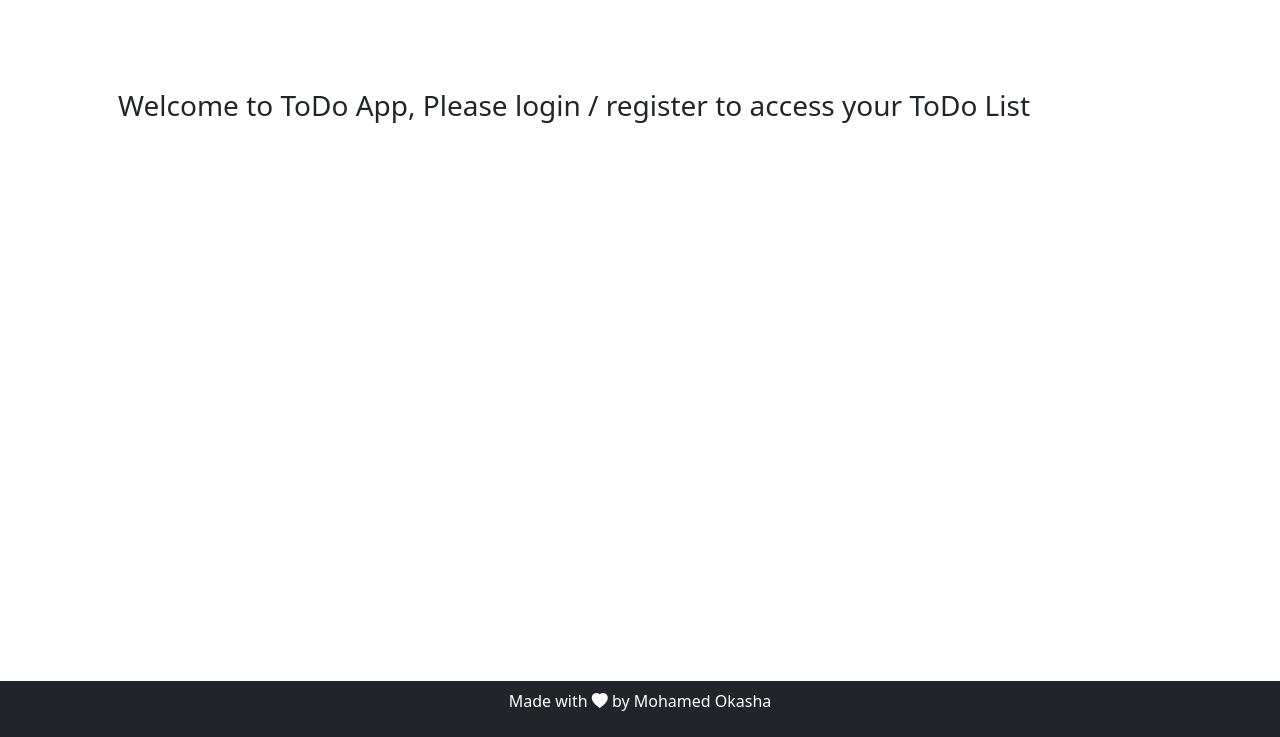
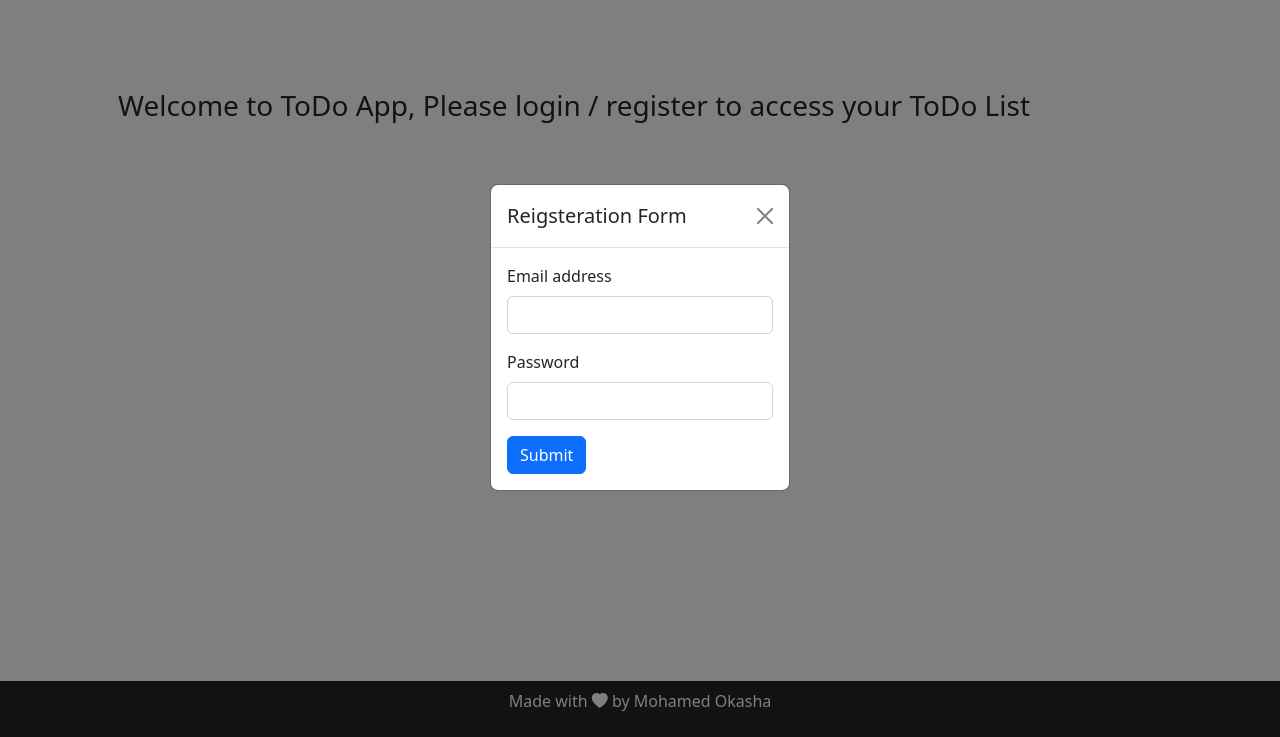
Before and after one commit to Mohamed3Okasha/todo-app, a website: page index.html in a window 1280 px wide. Both pictures are taken after a click on the button "Register". Shown: the part 63-800 px from the top of the page. Drawn offline with nearby package versions, Linux system fonts and the light colour scheme; files that its build step writes are made by us from their sources.

Commit message:
implement registration form UI inside a modal

```diff
--- a/index.html
+++ b/index.html
@@ -18,7 +18,14 @@
           <a href="#" class="navbar-brand">ToDo App</a>
           <div>
             <button class="btn btn-primary">Login</button>
-            <button class="btn btn-secondary">Register</button>
+            <button
+              type="button"
+              class="btn btn-secondary"
+              data-bs-toggle="modal"
+              data-bs-target="#registerModal"
+            >
+              Register
+            </button>
           </div>
         </div>
       </nav>
@@ -27,6 +34,56 @@
       <h3 class="mt-5">
         Welcome to ToDo App, Please login / register to access your ToDo List
       </h3>
+      <div
+        class="modal fade"
+        id="registerModal"
+        tabindex="-1"
+        aria-labelledby="exampleModalLabel"
+        aria-hidden="true"
+      >
+        <div class="modal-dialog modal-dialog-centered modal-sm">
+          <div class="modal-content">
+            <div class="modal-header">
+              <h5 class="modal-title" id="exampleModalLabel">
+                Reigsteration Form
+              </h5>
+              <button
+                type="button"
+                class="btn-close"
+                data-bs-dismiss="modal"
+                aria-label="Close"
+              ></button>
+            </div>
+            <div class="modal-body">
+              <form>
+                <div class="mb-3">
+                  <label for="inputEmail1" class="form-label"
+                    >Email address</label
+                  >
+                  <input
+                    type="email"
+                    class="form-control"
+                    id="inputEmail1"
+                    aria-describedby="emailHelp"
+                  />
+                </div>
+                <div class="mb-3">
+                  <label for="inputPassword1" class="form-label"
+                    >Password</label
+                  >
+                  <input
+                    type="password"
+                    class="form-control"
+                    id="inputPassword1"
+                  />
+                </div>
+
+                <button type="submit" class="btn btn-primary">Submit</button>
+              </form>
+            </div>
+          </div>
+        </div>
+      </div>
     </main>
     <footer>
       <nav class="navbar bg-dark text-white d-felx justify-content-center">
@@ -35,5 +92,6 @@
         </p>
       </nav>
     </footer>
+    <script src="./node_modules/bootstrap/dist/js/bootstrap.js"></script>
   </body>
 </html>
```
